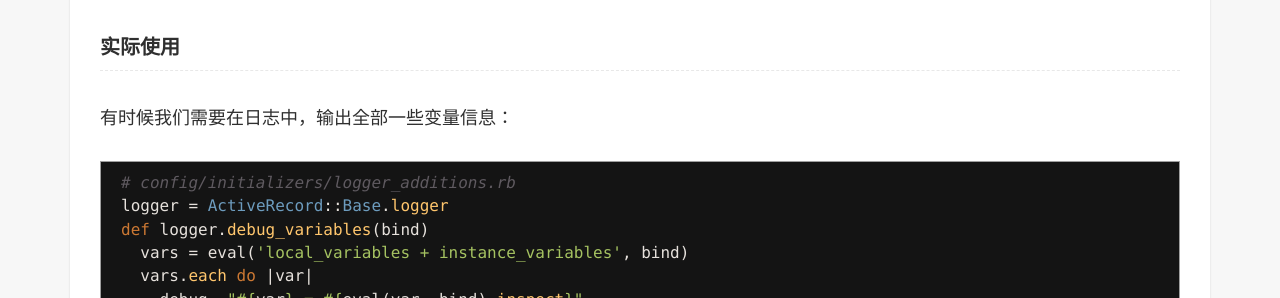
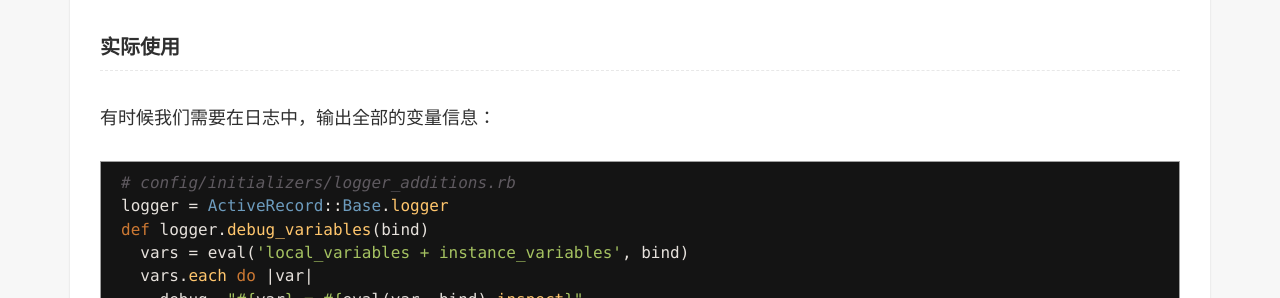
Before and after one commit to GiaoGiaoCat/GiaoGiaoCat.github.io, a Jekyll site: the page built from _posts/201609/2016-09-20-eval-binding.md, in a window 1280 px wide and 900 px high, scrolled down 2371 px. Shown: the part 155-453 px from the top of the window. Built offline with Jekyll 4.4.1, drawn with Linux system fonts in a browser that asks for light colours; some of the changed text lies outside the part shown.

Commit message:
change some text

````diff
--- a/_posts/201609/2016-09-20-eval-binding.md
+++ b/_posts/201609/2016-09-20-eval-binding.md
@@ -88,7 +88,7 @@ eval("@secret")       #=> nil
 
 ### 实际使用
 
-有时候我们需要在日志中，输出全部一些变量信息：
+有时候我们需要在日志中，输出全部的变量信息：
 
 ```ruby
 # config/initializers/logger_additions.rb
````
Also changed, not shown: other parts of _posts/201609/2016-09-20-eval-binding.md (+1 -1 lines).
